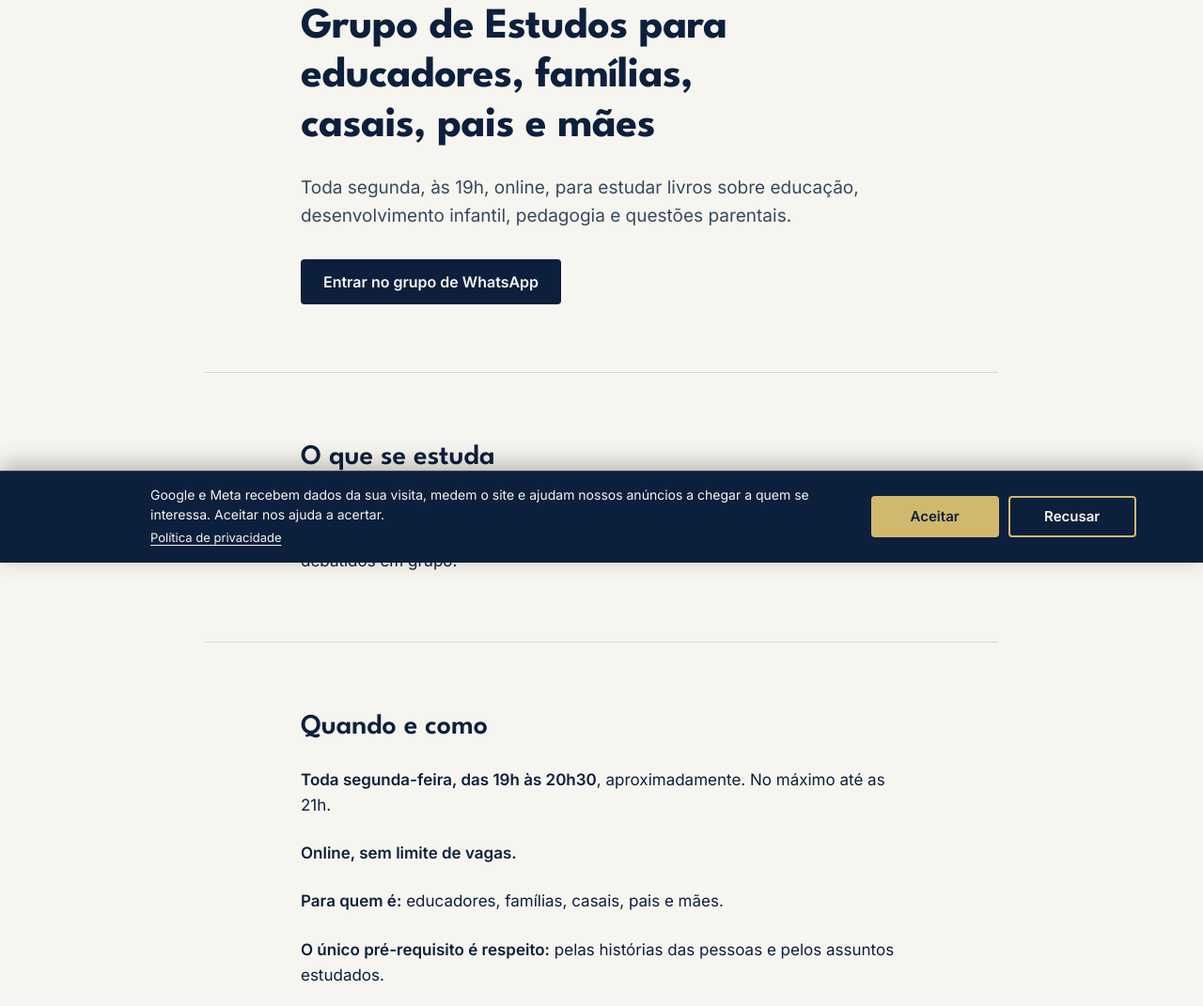
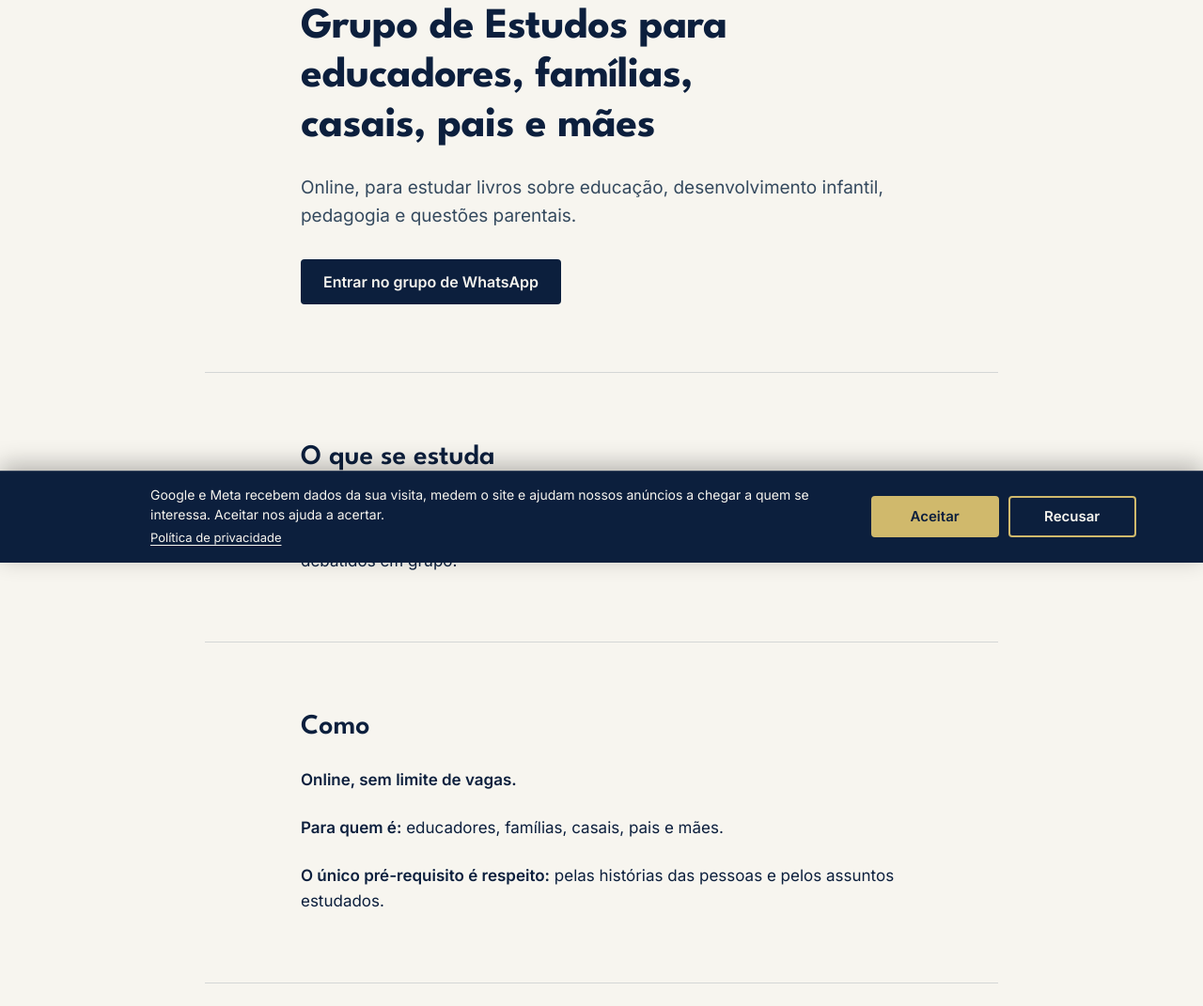
Before and after one commit to thiagoluzzen/thiagoluz.com.br, a plain HTML site: page grupo-de-estudos/index.html in a window 1280 px wide. Shown: the part 201-1272 px from the top of the page at 94% size. Drawn offline with Linux system fonts and the light colour scheme.

Commit message:
Grupo de Estudos: página sem dia e horário
Pedido do Thiago em 17/11/2026. Sai «toda segunda, às 19h» da descrição,
do subtítulo e do bloco «Quando e como» (que vira «Como»).

Co-Authored-By: Claude Opus 5.5 <noreply@anthropic.com>

```diff
--- a/grupo-de-estudos/index.html
+++ b/grupo-de-estudos/index.html
@@ -4,10 +4,10 @@
 <meta charset="utf-8">
 <meta name="viewport" content="width=device-width, initial-scale=1">
 <title>Grupo de Estudos: educadores, famílias, casais, pais e mães</title>
-<meta name="description" content="Grupo de estudos online e sem custo, toda segunda às 19h: livros sobre educação, desenvolvimento infantil, pedagogia e questões parentais.">
+<meta name="description" content="Grupo de estudos online e sem custo: livros sobre educação, desenvolvimento infantil, pedagogia e questões parentais.">
 <link rel="canonical" href="https://thiagoluz.com.br/grupo-de-estudos/">
 <meta property="og:title" content="Grupo de Estudos para educadores, famílias, casais, pais e mães">
-<meta property="og:description" content="Toda segunda, às 19h, online e sem custo: livros sobre educação, desenvolvimento infantil, pedagogia e questões parentais.">
+<meta property="og:description" content="Online e sem custo: livros sobre educação, desenvolvimento infantil, pedagogia e questões parentais.">
 <meta property="og:url" content="https://thiagoluz.com.br/grupo-de-estudos/">
 <meta property="og:type" content="website">
 <meta property="og:locale" content="pt_BR">
@@ -31,7 +31,7 @@
   <section class="secao">
     <p class="etiqueta">Grupo gratuito</p>
     <h1>Grupo de Estudos para educadores, famílias, casais, pais e mães</h1>
-    <p class="sub">Toda segunda, às 19h, online, para estudar livros sobre educação, desenvolvimento infantil, pedagogia e questões parentais.</p>
+    <p class="sub">Online, para estudar livros sobre educação, desenvolvimento infantil, pedagogia e questões parentais.</p>
     <p class="acao"><a class="botao" data-cta="topo" href="https://chat.whatsapp.com/HemJYjOopbo4Tr3YOCK2WX?s=cl&amp;p=i&amp;mlu=4&amp;ilr=4&amp;iam=2">Entrar no grupo de WhatsApp</a></p>
   </section>
 
@@ -41,8 +41,7 @@
   </section>
 
   <section class="secao itens">
-    <h2>Quando e como</h2>
-    <p><strong>Toda segunda-feira, das 19h às 20h30</strong>, aproximadamente. No máximo até as 21h.</p>
+    <h2>Como</h2>
     <p><strong>Online, sem limite de vagas.</strong></p>
     <p><strong>Para quem é:</strong> educadores, famílias, casais, pais e mães.</p>
     <p><strong>O único pré-requisito é respeito:</strong> pelas histórias das pessoas e pelos assuntos estudados.</p>
```
